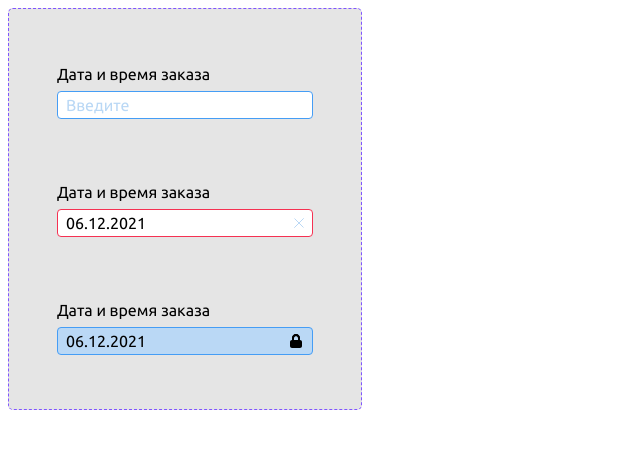
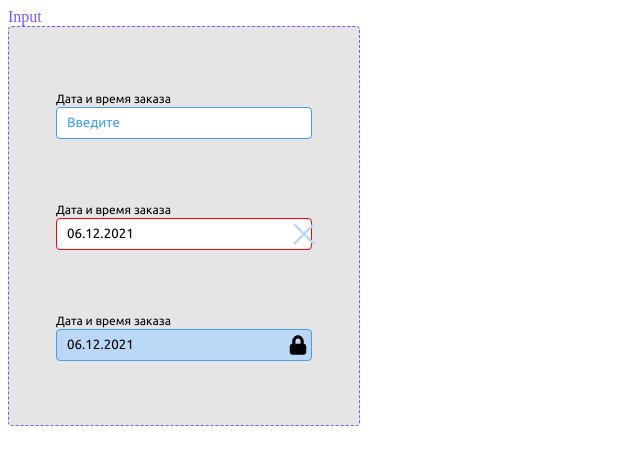
Before and after one commit to alexeyvtulkin/admin-panel, a plain HTML site: page blocks/input.html in a window 1280 px wide. Shown: the whole page, without its empty margins (0-640 px from the left). Drawn offline with Linux system fonts and the light colour scheme.

Commit message:
corrected input files

```diff
--- a/blocks/input.css
+++ b/blocks/input.css
@@ -1,71 +1,120 @@
-@import url('https://fonts.googleapis.com/css2?family=Ubuntu:wght@400;700&display=swap');
+@import url("https://fonts.googleapis.com/css2?family=Ubuntu:wght@400;700&display=swap");
+
+.input__container {
+}
+
+.input__container__name {
+  color: #8055ff;
+}
 
 .input {
   display: flex;
   flex-direction: column;
+  justify-content: center;
+  align-items: center;
   width: 22rem;
   height: 25rem;
-    border: 1px dashed #8055FF;
-    border-radius: 5px;
-    background: #E5E5E5;
-
+  border: 0.0625rem dashed #8055ff;
+  border-radius: 0.25rem;
+  background: #e5e5e5;
+  box-sizing: border-box;
 }
 
-.input_window {
+.input__name {
+  font-weight: normal;
+  font-family: "Ubuntu";
+  margin-bottom: 0.125rem;
+}
+
+.input__empty {
   display: flex;
   flex-direction: column;
-    justify-content: space-between;
-    margin-top: 48px;
-    margin-left: 48px;
-    margin-right: 48px;
-
+  width: 16rem;
+  font-size: 0.75rem;
+  margin-bottom: 4rem;
 }
 
-.input_window_name {
+.input__incorrect {
+  display: flex;
+  flex-direction: column;
+  width: 16rem;
+  font-size: 0.75rem;
+  margin-bottom: 4rem;
+}
 
+.input__disabled {
+  display: flex;
+  flex-direction: column;
+  width: 16rem;
+  font-size: 0.75rem;
+}
+
+:active,
+:hover,
+:focus {
+  outline: 0;
+  outline-offset: 0;
+}
+
+.input__field {
+  display: flex;
+  height: 2rem;
+  box-sizing: border-box;
+  width: 16rem;
+  border-radius: 0.25rem;
+  padding: 0.25rem 0.5rem;
+  background-color: white;
+
+  border: 0.0625rem solid #459df5;
+}
+
+.input__incorrect .input__field {
+  border: 0.0625rem solid red;
+}
+
+.input__data {
+  display: flex;
+  width: 100%;
+  align-items: center;
   font-weight: normal;
   font-family: "Ubuntu";
-    margin-top: 8px;
-    margin-bottom: 8px;
+  border-style: none;
 }
 
-.input_window_data {
-    display: flex;
-    flex-direction: row;
-    justify-content: space-between;
-    font-weight: normal;
-    font-family: "Ubuntu";
-    border: 1px solid;
-    border-radius: 4px;
-    padding: 4px 8px 4px 8px;
-    margin-top: 8px;
+.input__container .input__empty input::placeholder {
+  color: black;
+  color: #459df5;
 }
 
-.empty_window .input_window_data {
-    border-color: #459DF5;
-    color: #BAD8F5;
+.input__container input::placeholder {
+  color: black;
+}
+
+.input__disabled .input__field {
+  background-color: #bad8f5;
+}
+
+.input__empty .input__data {
+  color: #bad8f5;
   background: white;
 }
 
-.incorrect_window .input_window_data {
-    border-color: #F53152;
+.input__empty .input__data {
+  color: #459df5;
+}
+
+.input__incorrect .input__data {
   background: white;
 }
 
-.disabled_window .input_window_data {
-    border-color: #459DF5;
-    background: #BAD8F5;
+.input__disabled .input__data {
+  background: #bad8f5;
 }
 
-
-
 .Lock {
-    display: inline-flex;
-    align-items: center;
+  display: flex;
 }
 
 .X {
-    display: inline-flex;
-    align-items: center;
-
+  display: flex;
 }
--- a/blocks/input.html
+++ b/blocks/input.html
@@ -8,33 +8,32 @@
     <title>Document</title>
 </head>
 <body>
-    <div class="input">
-        <div class="empty_window">
-            <div class="input_window">
-                <div class="input_window_name"> Дата и время заказа
-                    <div class="input_window_data">Введите
+    <div class="input__container">
+        <div class="input__container__name">Input</div>
+            <div class="input">
+            <form class="input__form">
+                <div class="input__empty">
+                    <div class="input__name">Дата и время заказа</div>
+                    <div class="input__field">
+                        <input class="input__data" placeholder="Введите">
                     </div>
                 </div>
+                <div class="input__incorrect">
+                    <div class="input__name">Дата и время заказа</div>
+                        <div class="input__field">
+                            <input class="input__data" placeholder="06.12.2021">
+                            <div class="X"><img src="pics/Vector.svg"></img></div>
+                        </div>
+                </div>
+                <div class="input__disabled">
+                    <div class="input__name">Дата и время заказа</div>
+                        <div class="input__field">
+                                <input class="input__data" placeholder="06.12.2021">
+                                <div class="Lock"><img src="pics/Lock.svg"></img></div>
+                        </div>
+                </div>
+            </form>
             </div>
-        </div>
-        <div class="incorrect_window">
-            <div class="input_window">
-                <div class="input_window_name"> Дата и время заказа
-                    <div class="input_window_data">06.12.2021
-                        <div class="X"><img  src="pics/Vector.svg"></img></div>
-                    </div>
-                </div>
-            </div>
-        </div>
-        <div class="disabled_window">
-            <div class="input_window">
-                <div class="input_window_name"> Дата и время заказа
-                    <div class="input_window_data">06.12.2021
-                        <div class="Lock"><img  src="pics/Lock.svg"></img></div>
-                    </div>
-                </div>
-            </div>
-        </div>
     </div>
 </body>
 </html>
```
Lines whose indentation alone changed are shown as unchanged.
